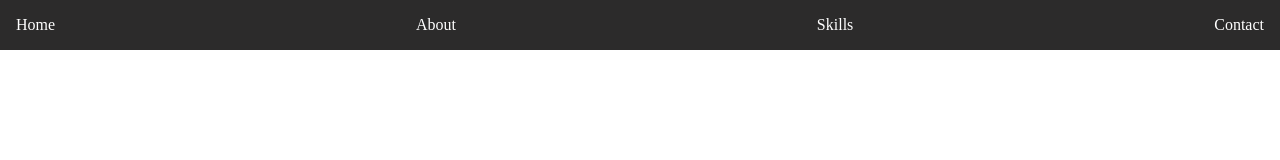
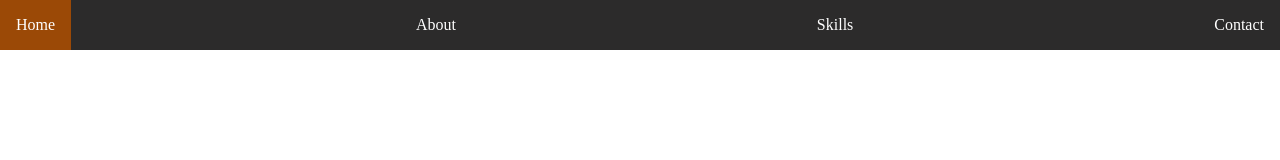
Before and after one commit to dagim2453-svg/myPortfolio, a plain HTML site: page index.html in a window 1280 px wide. Drawn offline with Linux system fonts and the light colour scheme.

Commit message:
added a hover effect to the nav

```diff
--- a/style.css
+++ b/style.css
@@ -10,12 +10,17 @@ body {
   background-color: #2c2b2b;
 }
 .nav ul {
-  padding: 1rem;
   display: flex;
   justify-content: space-between;
   list-style: none;
+}
+.nav ul li {
+  padding: 1rem;
 }
 .nav ul li a {
   text-decoration: none;
   color: white;
 }
+.nav ul li:hover {
+  background-color: rgb(155, 73, 6);
+}
```
